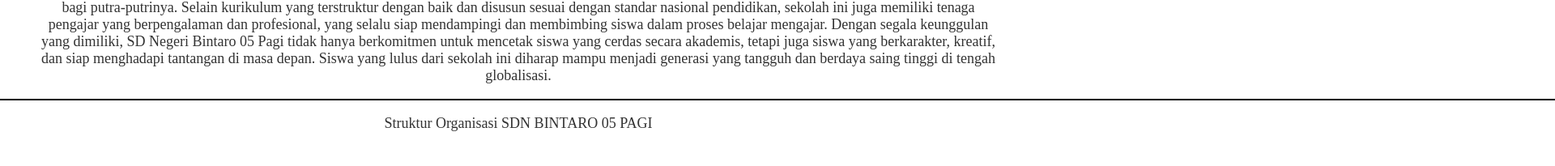
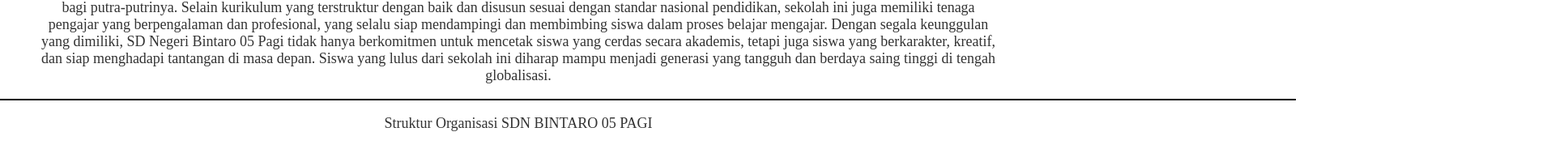
Before and after one commit to francopudge/GOD.github.io, a plain HTML site: page index.html in a window 1280 px wide. Shown: the part 2407-2612 px from the top of the page at 81% size, 1920 px wide, since content can reach past the window. Drawn offline with Linux system fonts and the light colour scheme.

Commit message:
Add files via upload

```diff
--- a/index.html
+++ b/index.html
@@ -161,7 +161,7 @@
       }
       /*garis*/
       hr {
-        width: 1000vw; /* Menggunakan viewport width untuk mengambil lebar penuh layar */
+        width: 150vw; /* Menggunakan viewport width untuk mengambil lebar penuh layar */
         border: none;
         height: 2px;
         background-color: black;
```
